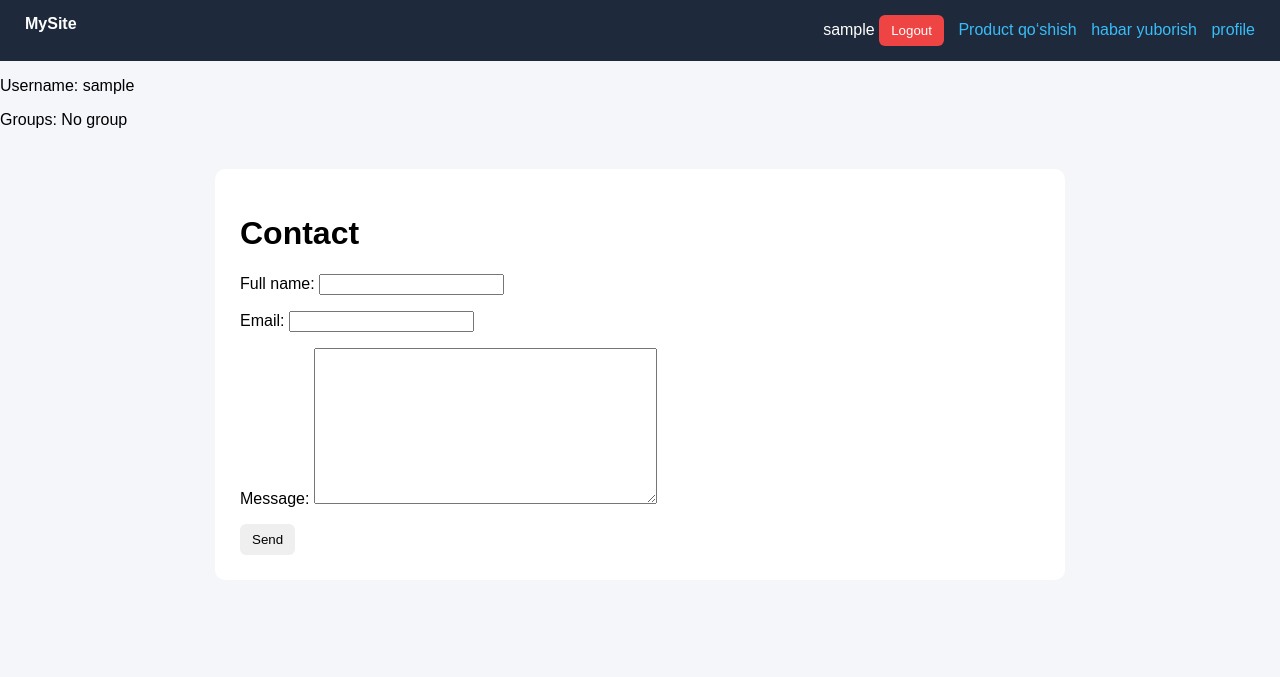
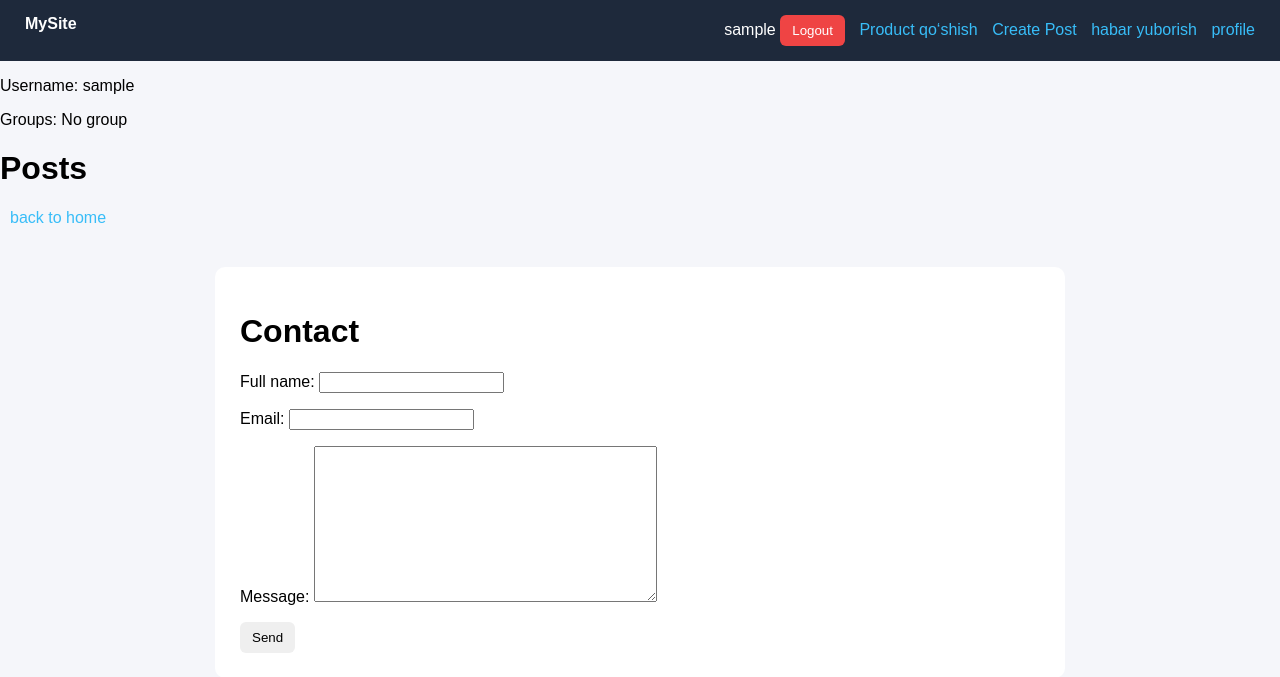
Before and after one commit to Davronbekn202/norma-77, a Django app: page / in a window 1280 px wide. Shown: the top 677 px of the page. Run offline with Django 5.2, Linux system fonts and the light colour scheme; the visitor is signed in with stand-in values (Sample User, id 1).

Commit message:
norma 12 done

```diff
--- a/firstapp/forms.py
+++ b/firstapp/forms.py
@@ -1,7 +1,13 @@
 from django import forms
-from .models import Contact
+from .models import Contact, Post
+
 
 class ContactForm(forms.ModelForm):
     class Meta:
         model = Contact
         fields = ['full_name', 'email', 'message']
+
+class PostForm(forms.ModelForm):
+    class Meta:
+        model = Post
+        fields = ['title', 'body']
--- a/firstapp/models.py
+++ b/firstapp/models.py
@@ -1,4 +1,7 @@
 from django.db import models
+
+from accounts.models import CustomUser
+
 
 class Contact(models.Model):
     full_name = models.CharField(max_length=150)
@@ -13,3 +16,12 @@
 
     def __str__(self):
         return self.name
+
+class Post(models.Model):
+    title = models.CharField(max_length=255)
+    body = models.TextField()
+    created_at = models.DateTimeField(auto_now_add=True)
+    author = models.ForeignKey(CustomUser, on_delete=models.CASCADE)
+
+    def __str__(self):
+        return self.title
--- a/firstapp/urls.py
+++ b/firstapp/urls.py
@@ -1,8 +1,13 @@
 from django.urls import path
+from . import views
 from .views import product_create,noproduct
 
 urlpatterns = [
     path('', product_create, name='product_create'),
     path('creates/', noproduct, name='product_creates'),
-
+    path('post/', views.post_list, name='post_list'),
+    path('post/<int:pk>/', views.post_detail, name='post_detail'),
+    path('post/create/', views.post_create, name='post_create'),
+    path('post/<int:pk>/delete/', views.post_delete, name='post_delete'),
+    path('post/<int:pk>/edit/', views.post_edit, name='post_edit'),
 ]
--- /dev/null
+++ b/firstapp/utils.py
@@ -0,0 +1,2 @@
+def is_teacher_or_admin(user):
+    return user.is_authenticated and user.role in ['teacher', 'admin']
--- a/firstapp/views.py
+++ b/firstapp/views.py
@@ -1,8 +1,9 @@
 from django.contrib.auth.decorators import login_required, permission_required
 from django.http import HttpResponse
-from django.shortcuts import render, redirect
-from .forms import ContactForm
-from .models import Product
+from django.shortcuts import render, redirect, get_object_or_404
+from .forms import ContactForm, PostForm
+from .models import Product, Post
+from .utils import is_teacher_or_admin
 
 
 @permission_required('firstapp.add_product', raise_exception=False)
@@ -36,3 +37,53 @@
 def success_view(request):
     info = Product.objects.all()
     return render(request, 'success.html',{"forms":info})
+
+def post_list(request):
+    posts = Post.objects.all().order_by('-created_at')
+    return render(request, 'success.html', {'posts': posts})
+
+
+def post_detail(request, pk):
+    post = get_object_or_404(Post, pk=pk)
+    return render(request, 'posting/post_detail.html', {'post': post})
+
+
+@login_required
+def post_create(request):
+    if not is_teacher_or_admin(request.user):
+        return redirect('post_list')
+
+    form = PostForm(request.POST or None)
+    if form.is_valid():
+        post = form.save(commit=False)
+        post.author = request.user
+        post.save()
+        return redirect('post_list')
+
+    return render(request, 'posting/post_form.html', {'form': form})
+
+
+@login_required
+def post_edit(request, pk):
+    post = get_object_or_404(Post, pk=pk)
+
+    if request.user != post.author and request.user.role != 'admin':
+        return redirect('post_list')
+
+    form = PostForm(request.POST or None, instance=post)
+    if form.is_valid():
+        form.save()
+        return redirect('post_detail', pk=post.pk)
+
+    return render(request, 'posting/post_form.html', {'form': form})
+
+
+@login_required
+def post_delete(request, pk):
+    post = get_object_or_404(Post, pk=pk)
+
+    if request.user != post.author and request.user.role != 'admin':
+        return redirect('post_list')
+
+    post.delete()
+    return redirect('post_list')
--- a/templates/success.html
+++ b/templates/success.html
@@ -65,6 +65,7 @@
 {% else %}
     <p>Ruxsat yo‘q</p>
 {% endif %}
+            <a href="{% url 'post_create' %}">Create Post</a>
             <a href="{% url 'contact' %}">habar yuborish</a>
             <a href="{% url 'profile' %}">profile</a>
         {% else %}
@@ -91,6 +92,24 @@
         <h3>{{ i.price }}</h3>
     {% endfor %}
 </def>
+
+
+<h1>Posts</h1>
+
+
+<ul>
+    {% for post in posts %}
+        <li>
+            <a href="{% url 'post_detail' post.id %}">
+                {{ post.title }}
+            </a>
+        </li>
+    {% endfor %}
+</ul>
+<a href="{% url 'success'%}">back to home</a>
+
+
+
 <div class="container">
     {% block content %}
     {% endblock %}
```
Also changed, not shown: templates/posting/post_detail.html (added, +13 -0 lines), templates/posting/post_form.html (added, +12 -0 lines), firstapp/migrations/0004_post.py (added).
